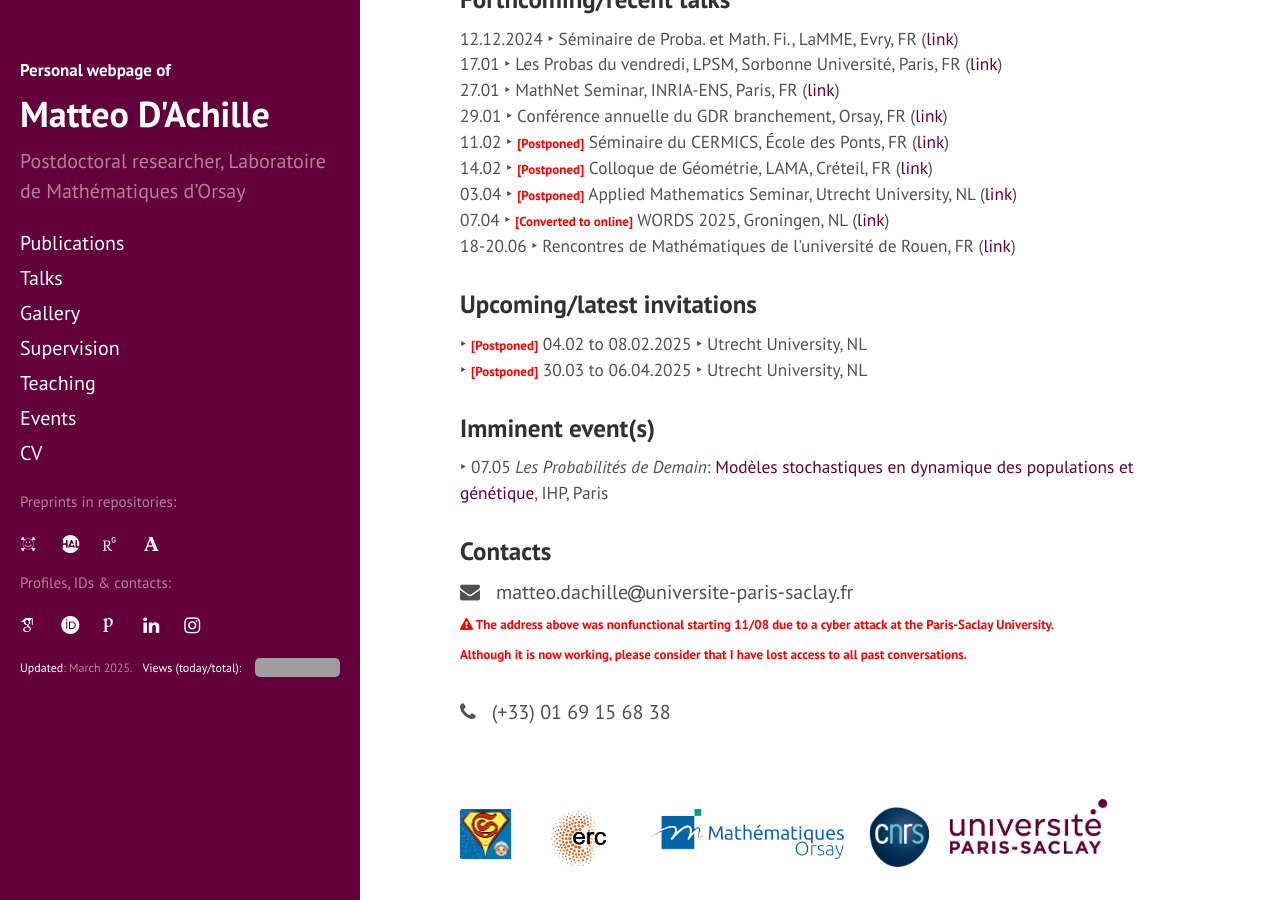
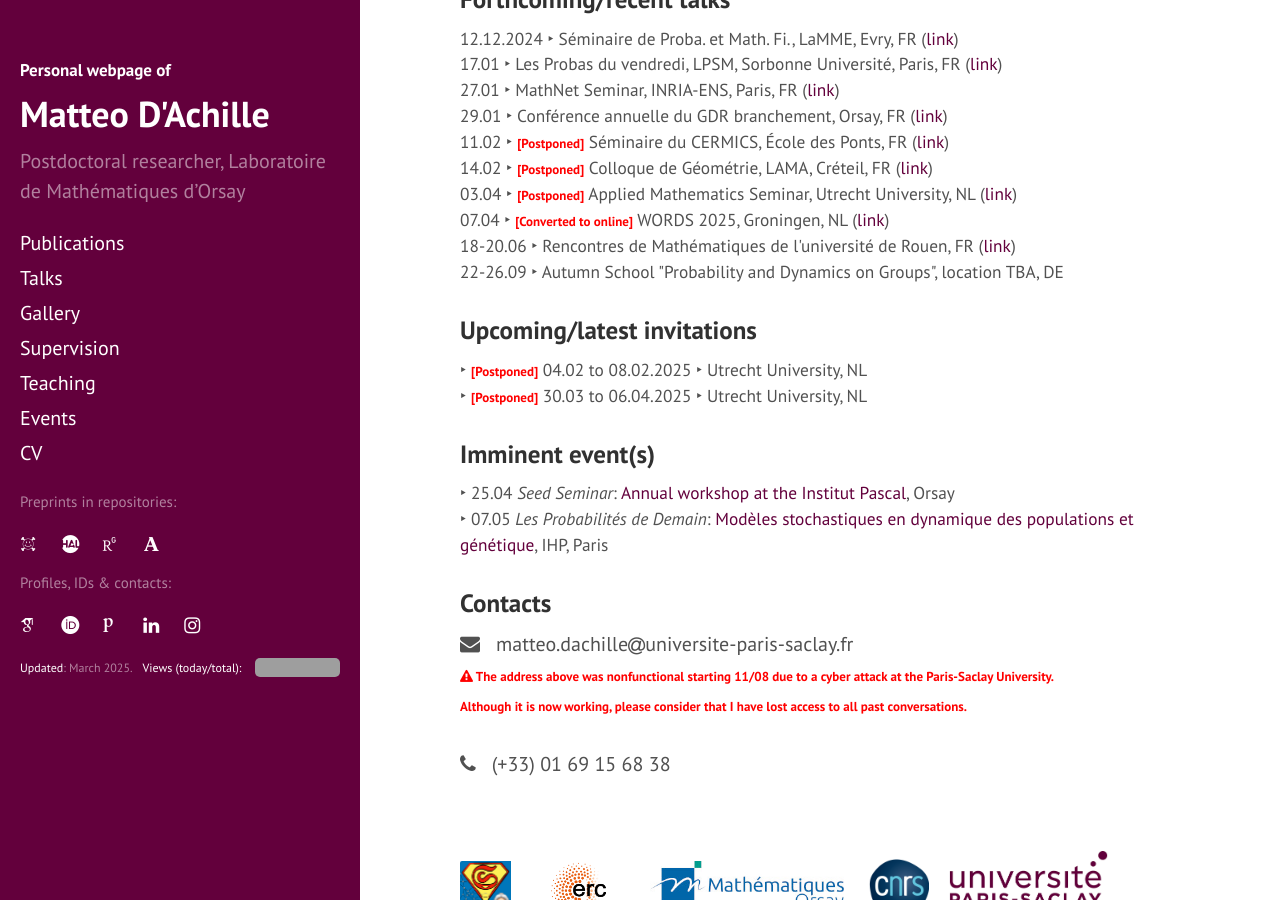
Before and after one commit to matteodachille/matteodachille.github.io, a Jekyll site: the page built from index.html, in a window 1280 px wide and 900 px high, scrolled down 441 px. Built offline with Jekyll 4.4.1, drawn with Linux system fonts in a browser that asks for light colours; nearby versions of some CDN libraries; some web fonts are replaced; the list of posts is cut into pages by our own code; grey boxes are pictures that could not be loaded.

Commit message:
Updated talk and event list

```diff
--- a/index.html
+++ b/index.html
@@ -51,7 +51,7 @@ My research interests are mainly in <b>random geometry</b>, <b>statistical mecha
    {: style="margin-left: 110px; margin-bottom:20px;" }-->
 
    18-20.06 &#x2023; Rencontres de Mathématiques de l'université de Rouen, FR (<a href="https://rmr2025.sciencesconf.org/?lang=fr" target="_blank">link</a>)<br/>
-
+   22-26.09 &#x2023; Autumn School "Probability and Dynamics on Groups", location TBA, DE <!--(<a href="#" target="_blank">link coming soon</a>)--><br/>
    <!--Title: _TBA_
    {: style="margin-left: 110px; margin-bottom:20px;" }-->
 
@@ -68,7 +68,7 @@ My research interests are mainly in <b>random geometry</b>, <b>statistical mecha
 <h3>Imminent event(s)</h3>
 <p style="font-size:13pt;">
 <!--&#x2023; 16.10 <i>Les Probabilités de Demain</i>: <a href="https://indico.math.cnrs.fr/event/12710/" target="_blank">Transport optimal et applications</a>, IHP, Paris  <br/>-->
-<!--&#x2023; 25.04 <i>Seed Seminar</i>: <a href="https://indico.math.cnrs.fr/event/13603/" target="_blank">Special Day at Institut Pascal</a>, Orsay <br/>-->
+&#x2023; 25.04 <i>Seed Seminar</i>: <a href="https://indico.ijclab.in2p3.fr/event/11715/" target="_blank">Annual workshop at the Institut Pascal</a>, Orsay <br/>
 &#x2023; 07.05 <i>Les Probabilités de Demain</i>: <a href="https://indico.math.cnrs.fr/e/ndpe" target="_blank">Modèles stochastiques en dynamique des populations et génétique</a>, IHP, Paris <br/>
 </p>
 
```
